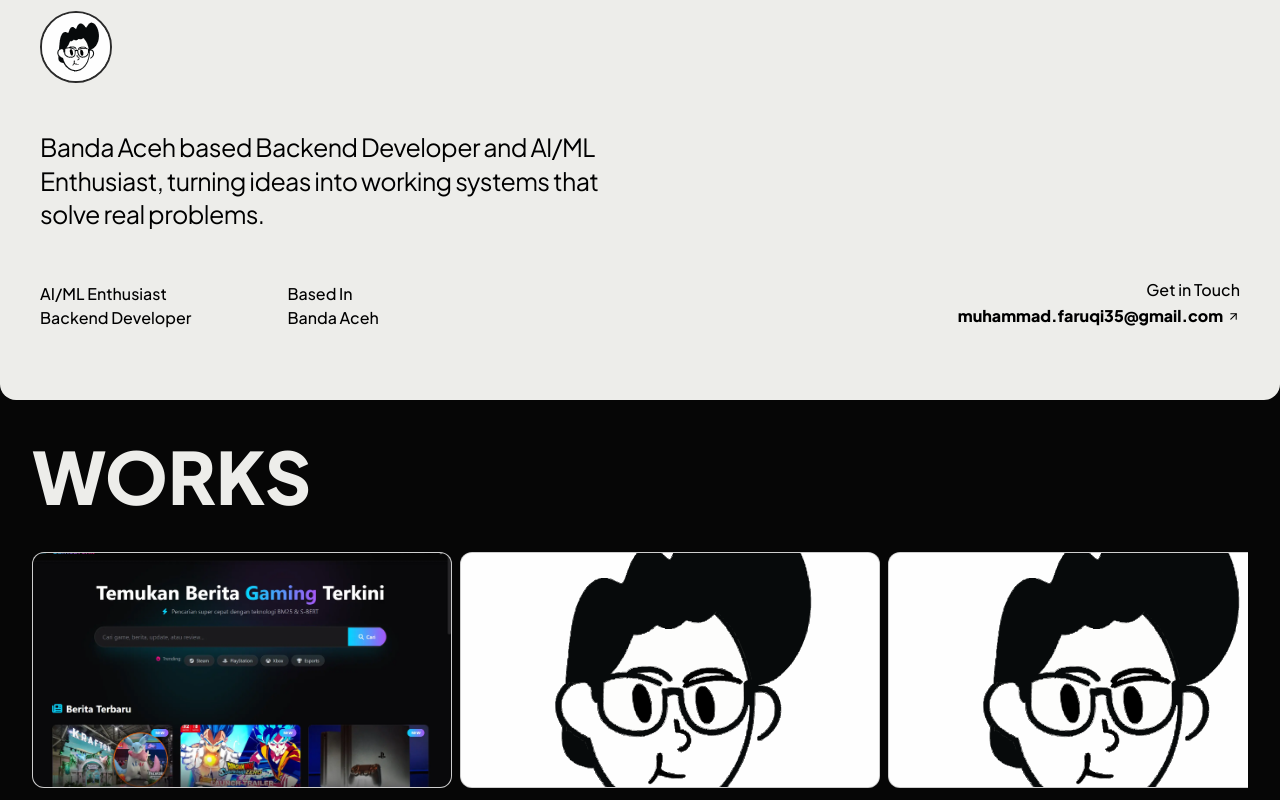
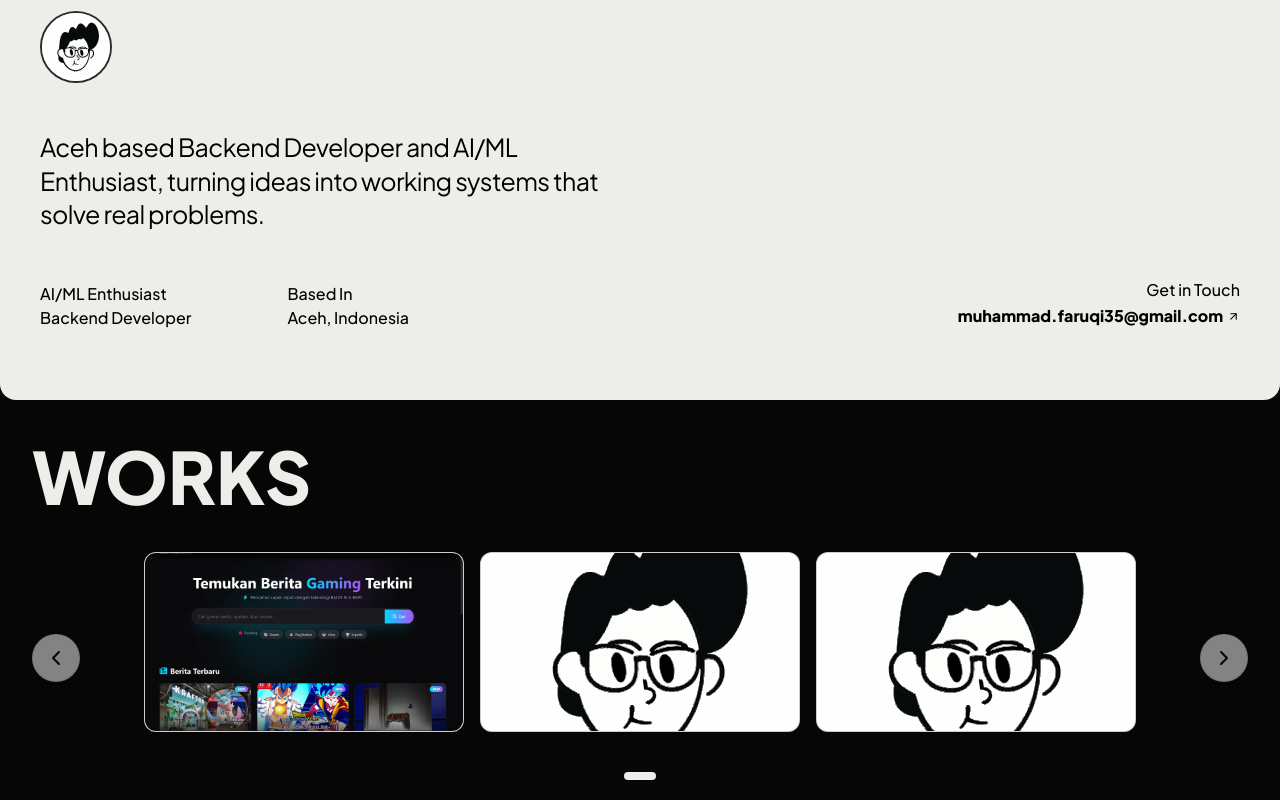
Before and after one commit to mfaruqi35/portofolio, a Next.js app: page / in a window 1280 px wide. Shown: the part 400-1200 px from the top of the page. Built offline with nearby package versions, Linux system fonts and the light colour scheme.

Commit message:
add works section pagination

```diff
--- a/app/data/projects.ts
+++ b/app/data/projects.ts
@@ -3,7 +3,6 @@ export type ProjectTag =
   | "Computer Vision"
   | "Machine Learning"
   | "Information Retrieval"
-  | "Natural Language Processing"
   | "Android Development";
 
 export interface Project {
@@ -29,8 +28,6 @@ export const projects: Project[] = [
     tags: ["Backend Development", "Machine Learning", "Information Retrieval"],
     description: `Gamebrank is a search engine specific for Indonesian game news. This search engine implements two information retrieval algorithms, BM25 and Sentence-BERT, to compare the performance of both algorithms in terms of precision, recall, and f1-score. `,
     repoLink: "https://github.com/affanshdr/Search-Engine-Stephy.git",
-    // projectLink: "https://example.com",
-    images: ["/avatar.svg"],
     video: "https://res.cloudinary.com/dnu2tbnva/video/upload/v1777217826/gamebrank_demo_en1yvr.mp4",
   },
   {
@@ -42,25 +39,25 @@ export const projects: Project[] = [
     repoLink: "https://github.com",
     images: ["/avatar.svg", "/avatar.svg"],
   },
+  // {
+  //   slug: "banana-ripeness-classification",
+  //   title: "BANANA RIPENESS CLASSIFICATION",
+  //   image: "/avatar.svg",
+  //   tags: ["Machine Learning", "Computer Vision"],
+  //   description: "This project is a classification model that can classify banana ripeness with 4 classes (unripe, ripe, overripe, and rotten).",
+  //   repoLink: "https://github.com/Shqcod/BananaRipenessClassification.git",
+  //   images: ["/avatar.svg"],
+  // },
   {
-    slug: "mbg-sentiment-analysis",
-    title: "MBG SENTIMENT ANALYSIS",
+    slug: "level-up",
+    title: "LEVEL UP",
     image: "/avatar.svg",
-    tags: ["Machine Learning", "Natural Language Processing"],
-    description: `This project is a sentiment analysis from Indonesian people in tweeter/X for Makan Bergizi Gratis (Free Nutritious Meals in English) program, Prabowo Subianto (Indonesia's 8th President)
-                  This sentiment analysis use Support Vector Machine (SVM) algorithm and gets `,
-    images: ["/avatar.svg"],
+    tags: ["Backend Development"],
+    description: "Level Up is a SaaS platform to help MSMEs to be ",
+    repoLink: "https://github.com",
+    projectLink: "https://example.com",
+    images: ["/avatar.svg", "/avatar.svg", "/avatar.svg", "/avatar.svg"],
   },
-  // {
-  //   slug: "level-up",
-  //   title: "LEVEL UP",
-  //   image: "/avatar.svg",
-  //   tags: ["Backend Development"],
-  //   description: "Level Up is a SaaS platform to help MSMEs to be ",
-  //   repoLink: "https://github.com",
-  //   projectLink: "https://example.com",
-  //   images: ["/avatar.svg", "/avatar.svg", "/avatar.svg", "/avatar.svg"],
-  // },
   // {
   //   slug: "project-lima",
   //   title: "Project Lima",
--- a/app/page.tsx
+++ b/app/page.tsx
@@ -20,43 +20,62 @@ const contentFont = Plus_Jakarta_Sans({
 
 export default function Home() {
   const carouselRef = useRef<HTMLDivElement>(null);
-  const [activeIndex, setActiveIndex] = useState(0);
+  const [currentPage, setCurrentPage] = useState(0);
 
   const handleScroll = () => {
     if (!carouselRef.current) return;
     const container = carouselRef.current;
+
+    // Fallbacks for extreme ends
+    const isAtStart = container.scrollLeft <= 5;
+    const isAtEnd = Math.abs(container.scrollWidth - container.clientWidth - container.scrollLeft) <= 5;
+
+    const maxPage = Math.ceil(projects.length / 3) - 1;
+
+    let page = 0;
+
+    if (isAtStart) {
+      page = 0;
+    } else if (isAtEnd) {
+      page = maxPage;
+    } else {
       const children = Array.from(container.children) as HTMLElement[];
+      const viewportCenter = container.scrollLeft + container.clientWidth / 2;
       let closestIndex = 0;
       let minDiff = Infinity;
 
       children.forEach((child, index) => {
-      const diff = Math.abs(child.offsetLeft - container.scrollLeft);
+        const childCenter = child.offsetLeft + child.offsetWidth / 2;
+        const diff = Math.abs(childCenter - viewportCenter);
         if (diff < minDiff) {
           minDiff = diff;
           closestIndex = index;
         }
       });
 
-    if (closestIndex !== activeIndex) {
-      setActiveIndex(closestIndex);
+      page = Math.floor(closestIndex / 3);
     }
+
+    if (page !== currentPage) setCurrentPage(page);
   };
 
-  const scrollToCard = (index: number) => {
+  const scrollToPage = (pageIndex: number) => {
     if (!carouselRef.current) return;
     const container = carouselRef.current;
-    const child = container.children[index] as HTMLElement;
+    const childIndex = pageIndex * 3;
+    const child = container.children[childIndex] as HTMLElement;
     if (child) {
       container.scrollTo({ left: child.offsetLeft, behavior: "smooth" });
     }
   };
 
   const scrollPrev = () => {
-    if (activeIndex > 0) scrollToCard(activeIndex - 1);
+    if (currentPage > 0) scrollToPage(currentPage - 1);
   };
 
   const scrollNext = () => {
-    if (activeIndex < projects.length - 1) scrollToCard(activeIndex + 1);
+    const maxPage = Math.ceil(projects.length / 3) - 1;
+    if (currentPage < maxPage) scrollToPage(currentPage + 1);
   };
 
   return (
@@ -82,7 +101,7 @@ export default function Home() {
 
           <div className="flex w-full items-center md:w-[50vw] md:max-w-[50%]">
             <h1 className="text-lg font-light leading-[1.35] tracking-tight md:text-[25px]">
-              Banda Aceh based Backend Developer and AI/ML Enthusiast, turning
+              Aceh based Backend Developer and AI/ML Enthusiast, turning
               ideas into working systems that solve real problems.
             </h1>
           </div>
@@ -99,7 +118,7 @@ export default function Home() {
               </div>
               <div className="flex flex-col gap-1">
                 <span className="text-base leading-tight">Based In</span>
-                <span className="text-base leading-tight">Banda Aceh</span>
+                <span className="text-base leading-tight">Aceh, Indonesia</span>
               </div>
             </div>
             <div className="flex flex-col gap-1 sm:shrink-0 sm:items-end sm:text-right">
@@ -131,10 +150,19 @@ export default function Home() {
             </h1>
           </div>
 
+          <div className="relative flex w-full items-center justify-between gap-4 md:gap-8">
+            <button
+              onClick={scrollPrev}
+              disabled={currentPage === 0}
+              className="hidden md:flex h-12 w-12 shrink-0 items-center justify-center rounded-full border border-black/10 bg-white transition-colors hover:bg-neutral-100 disabled:cursor-not-allowed disabled:opacity-50"
+            >
+              <ChevronLeft size={24} className="text-black" />
+            </button>
+
             <div
               ref={carouselRef}
               onScroll={handleScroll}
-            className="relative flex w-full gap-2 overflow-x-auto snap-x snap-mandatory pb-8 no-scrollbar"
+              className="relative flex w-full md:max-w-[992px] gap-4 overflow-x-auto snap-x snap-mandatory pb-8 no-scrollbar"
             >
               {projects.map((project) => (
                 <div key={project.slug} className="snap-center shrink-0">
@@ -143,36 +171,27 @@ export default function Home() {
               ))}
             </div>
 
-          {/* <div className="mt-6 flex items-center justify-center gap-6">
             <button
-              onClick={scrollPrev}
-              disabled={activeIndex === 0}
-              className="flex h-10 w-10 items-center justify-center rounded-full border border-black/10 bg-white transition-colors hover:bg-neutral-100 disabled:cursor-not-allowed disabled:opacity-50"
+              onClick={scrollNext}
+              disabled={currentPage === Math.ceil(projects.length / 3) - 1}
+              className="hidden md:flex h-12 w-12 shrink-0 items-center justify-center rounded-full border border-black/10 bg-white transition-colors hover:bg-neutral-100 disabled:cursor-not-allowed disabled:opacity-50"
             >
-              <ChevronLeft size={20} className="text-black" />
+              <ChevronRight size={24} className="text-black" />
             </button>
+          </div>
 
-            <div className="flex gap-2">
-              {projects.map((_, idx) => (
+          <div className="hidden md:flex items-center justify-center gap-2 mt-2">
+            {Array.from({ length: Math.ceil(projects.length / 3) }).map((_, idx) => (
               <button
                 key={idx}
-                  onClick={() => scrollToCard(idx)}
+                onClick={() => scrollToPage(idx)}
                 className={`h-2 rounded-full transition-all duration-300 ${
-                    activeIndex === idx ? "w-8 bg-black" : "w-2 bg-neutral-300 hover:bg-neutral-400"
+                  currentPage === idx ? "w-8 bg-bg-light" : "w-2 border border-bg-light hover:bg-bg-light/50"
                 }`}
-                  aria-label={`Go to slide ${idx + 1}`}
+                aria-label={`Go to page ${idx + 1}`}
               />
             ))}
           </div>
-
-            <button
-              onClick={scrollNext}
-              disabled={activeIndex === projects.length - 1}
-              className="flex h-10 w-10 items-center justify-center rounded-full border border-black/10 bg-white transition-colors hover:bg-neutral-100 disabled:cursor-not-allowed disabled:opacity-50"
-            >
-              <ChevronRight size={20} className="text-black" />
-            </button>
-          </div> */}
         </div>
       </section>
       <section
--- a/components/WorkCard.tsx
+++ b/components/WorkCard.tsx
@@ -6,15 +6,19 @@ export default function WorkCard({ project }: { project: Project }) {
   return (
     <Link
       href={`/works/${project.slug}`}
-      className="group relative block aspect-video w-[220px] shrink-0 overflow-hidden rounded-xl border border-black/10 bg-neutral-200 sm:w-[260px] md:w-[420px]"
+      className="group relative block aspect-video w-[220px] shrink-0 overflow-hidden rounded-xl border border-black/10 bg-neutral-200 sm:w-[260px] md:w-[320px]"
     >
-      {/* Thumbnail */}
+      {/* Thumbnail Container */}
+      <div className="flex h-full w-full items-center justify-center">
+        <div className="relative w-full aspect-video overflow-hidden rounded-lg">
           <Image
             src={project.image}
             alt={project.title}
             fill
             className="object-cover transition-transform duration-500"
           />
+        </div>
+      </div>
 
       {/* Hover Overlay */}
       <div className="absolute inset-0 flex items-end justify-center bg-black/50 p-4 opacity-0 transition-opacity duration-200 group-hover:opacity-100">
```
Lines whose indentation alone changed are shown as unchanged.
